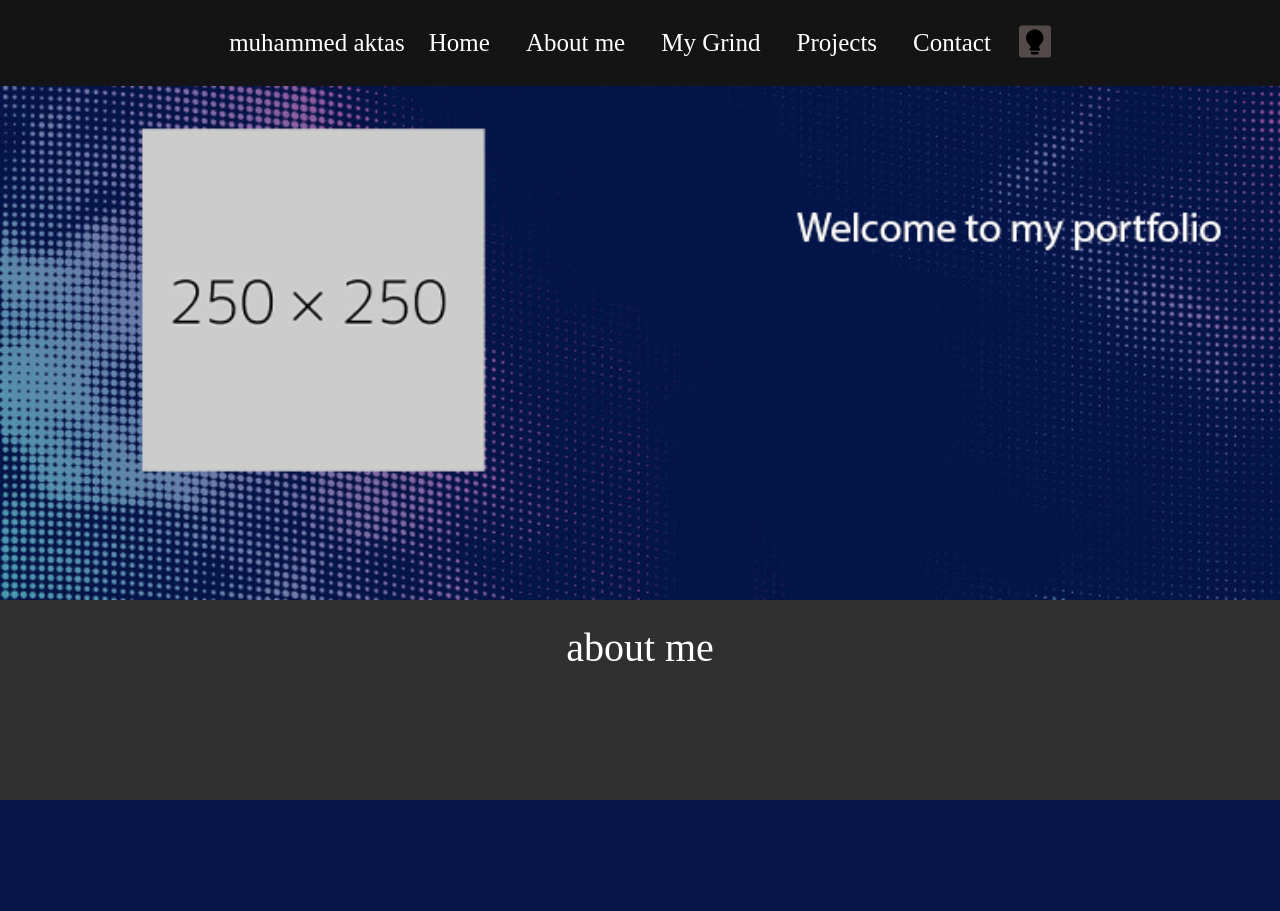
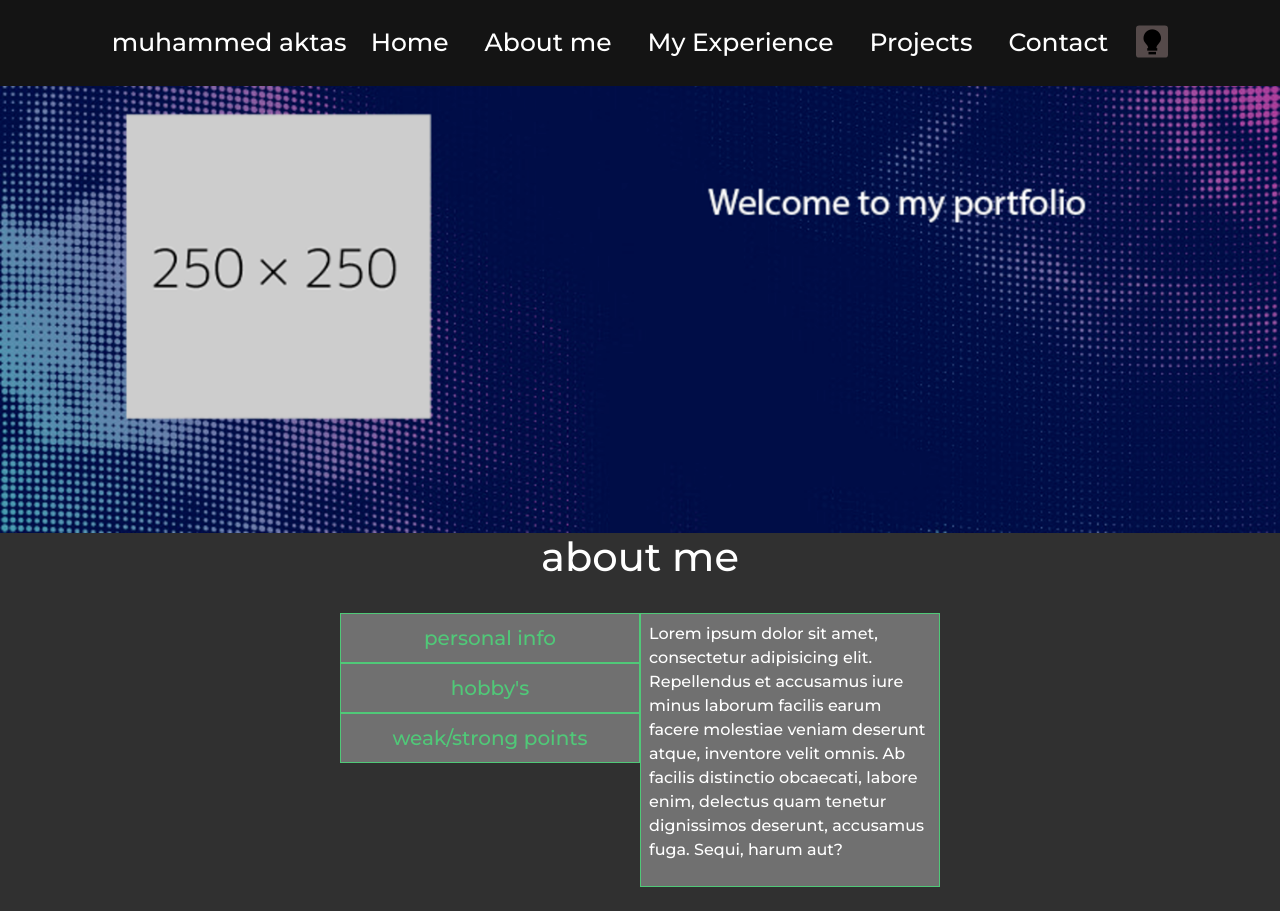
Before and after one commit to maktas11/muhammed, a PHP site: page / in a window 1280 px wide; the page is wider, and only the part inside the window is pictured. Before the commit the page ends 800 px from the top of that part, so only its background shows below. Run offline with PHP 8.4, Linux system fonts and the light colour scheme; some libraries are stand-ins or nearby versions.

Commit message:
javascript toegevoegd

```diff
--- a/css/style.css
+++ b/css/style.css
@@ -1,6 +1,6 @@
 html, body{
     background-color: hsl(0, 0%, 18.82%);
-    font-family: 'Zen Antique Soft', serif !important;
+    font-family: 'Montserrat', sans-serif !important;
 }
 
 main{
@@ -54,18 +54,53 @@ nav .darkmode i {
     color: white;
 }
 
-button{
-    background-color: #332e2e;
+.background, .background-img{
+    max-width: 1440px;
+    min-width: auto;
 }
-
-
 
 h1{
     color: white;
     text-align: center;
-
 }
 
 a{
     color: white;
 }
+h3 {
+    font-size: 20px!important;
+    color: white;
+}
+
+p{
+    color: white;
+}
+.experience-tab button {
+    width: 300px;
+    height: 50px;
+    border: 1px solid  #50C878;
+    background-color: #707070;
+}
+
+.experience-tab span {
+    color:  #50C878;
+    font-size: 20px;
+    font-weight: 500;
+}
+
+.experience-tab-text {
+    max-width: 300px;
+    min-width: auto;
+}
+
+.experience-tab {
+    max-width: 300px;
+    min-width: auto;
+}
+
+.experience-text {
+    max-width: 300px;
+    min-width: auto;
+    border: 1px solid  #50C878;
+    background-color: #707070;
+}
--- a/index.html
+++ b/index.html
@@ -8,9 +8,9 @@
     <link href="https://cdn.jsdelivr.net/npm/bootstrap@5.1.1/dist/css/bootstrap.min.css" rel="stylesheet"
       integrity="sha384-F3w7mX95PdgyTmZZMECAngseQB83DfGTowi0iMjiWaeVhAn4FJkqJByhZMI3AhiU" crossorigin="anonymous" />
     <link href="https://unpkg.com/boxicons@2.0.9/css/boxicons.min.css" rel="stylesheet" />
-    <link rel="preconnect" href="https://fonts.googleapis.com/%22%3E">
-    <link rel="preconnect" href="https://fonts.gstatic.com/" crossorigin>
-    <link href="https://fonts.googleapis.com/css2?family=Montserrat:wght@400;500;600;700&display=swap" rel="stylesheet">
+    <link rel="preconnect" href="https://fonts.googleapis.com">
+<link rel="preconnect" href="https://fonts.gstatic.com" crossorigin>
+<link href="https://fonts.googleapis.com/css2?family=Montserrat:wght@500&display=swap" rel="stylesheet">
     <title>Bootstrap Test</title>
   </head>
 <body>
@@ -33,7 +33,7 @@
             <a class="nav-link" href="#">About me</a>
           </li>
           <li class="nav-item">
-            <a class="nav-link" href="#">My Grind</a>
+            <a class="nav-link" href="#"> My Experience</a>
           </li>
           <li class="nav-item">
             <a class="nav-link" href="#">Projects</a>
@@ -51,13 +51,52 @@
     </div>
   </nav>
   <main>
-    <div class="background text-center">
-      <img src="/img/background.png" alt="" height="600PX">
+    <div class="background mx-auto">
+      <img class="background-img w-100 h-auto"src="/img/background.png"  alt="">
     </div>
-    <div class="about-me mt-4">
+    <div class="about-me">
       <h1>about me</h1>
+    </div>
+    <div class="experience-info mx-auto d-md-flex d-block p-md-4">
+      <div class="experience-tab w-100 ms-auto pt-3 pt-md-0 mb-auto btn-group-vertical">
+        <button class="button-info">
+          <span>
+            personal info
+          </span>
+        </button>
+        <button class="button-hobby">
+          <span>
+            hobby's
+          </span>
+        </button>
+        <button class="button-points">
+          <span>
+            weak/strong points
+          </span>
+        </button>
+      </div>
+      <div class="experience-text me-auto p-2">
+        <div class="experience-tab-text">
+          <p class="text">
+            Lorem ipsum dolor sit amet, consectetur adipisicing elit. Repellendus et accusamus iure minus laborum
+            facilis earum facere molestiae veniam deserunt atque, inventore velit omnis. Ab facilis distinctio
+            obcaecati, labore enim, delectus quam tenetur dignissimos deserunt, accusamus fuga. Sequi, harum aut?
+          </p>
+        </div>
+        <div class="experience-tab-title visually-hidden">
+          <h3>
+            Sint-Maartenscollege Voorburg
+          </h3>
+        </div>
+        <div class="experience-tab-title visually-hidden">
+          <h3>
+            ROC Mondriaan
+          </h3>
+        </div>
+      </div>
+    </div>
+    <div class="Experience">
 
-      <p></p>
     </div>
 </main>
   <script src="js/main.js"></script>
--- /dev/null
+++ b/js/main.js
@@ -0,0 +1,23 @@
+console.log("main.js loaded in");
+const buttonInfo = document.querySelector(".button-info");
+const buttonHobby = document.querySelector(".button-hobby");
+const buttonPoints = document.querySelector(".button-points");
+const text = document.querySelector(".text");
+
+if (buttonInfo) {
+    buttonInfo.addEventListener("click", function() {
+        text.innerHTML = "my name is oefewewewe anyetwewewe oegwe moegwe asas";
+    })
+}
+
+  if (buttonHobby) {
+    buttonHobby.addEventListener("click", function() {
+        text.innerHTML = "im a gamer thats it i do everything that i can";
+    })
+}
+
+  if (buttonPoints) {
+    buttonPoints.addEventListener("click", function() {
+        text.innerHTML = "i do everything imaginable in this universe";
+    })
+}
```
Also changed, not shown: img/background.png.
